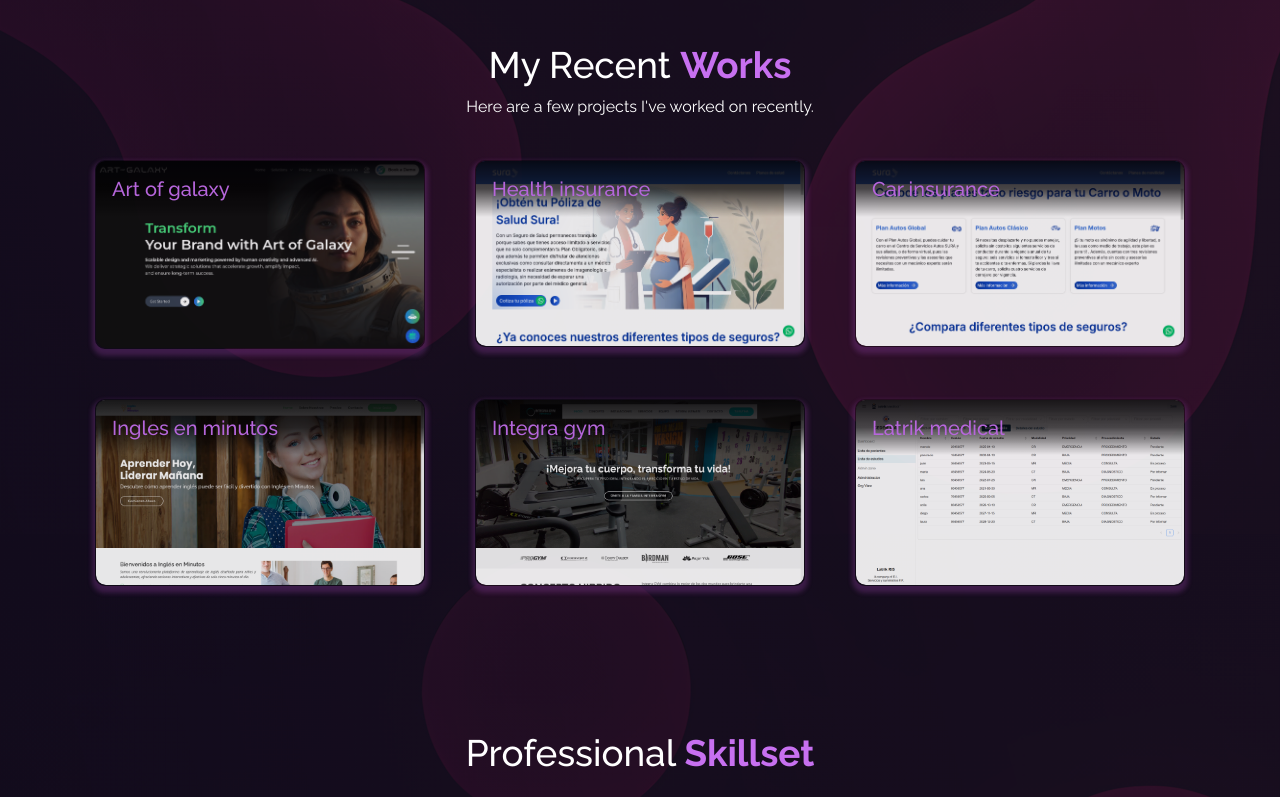
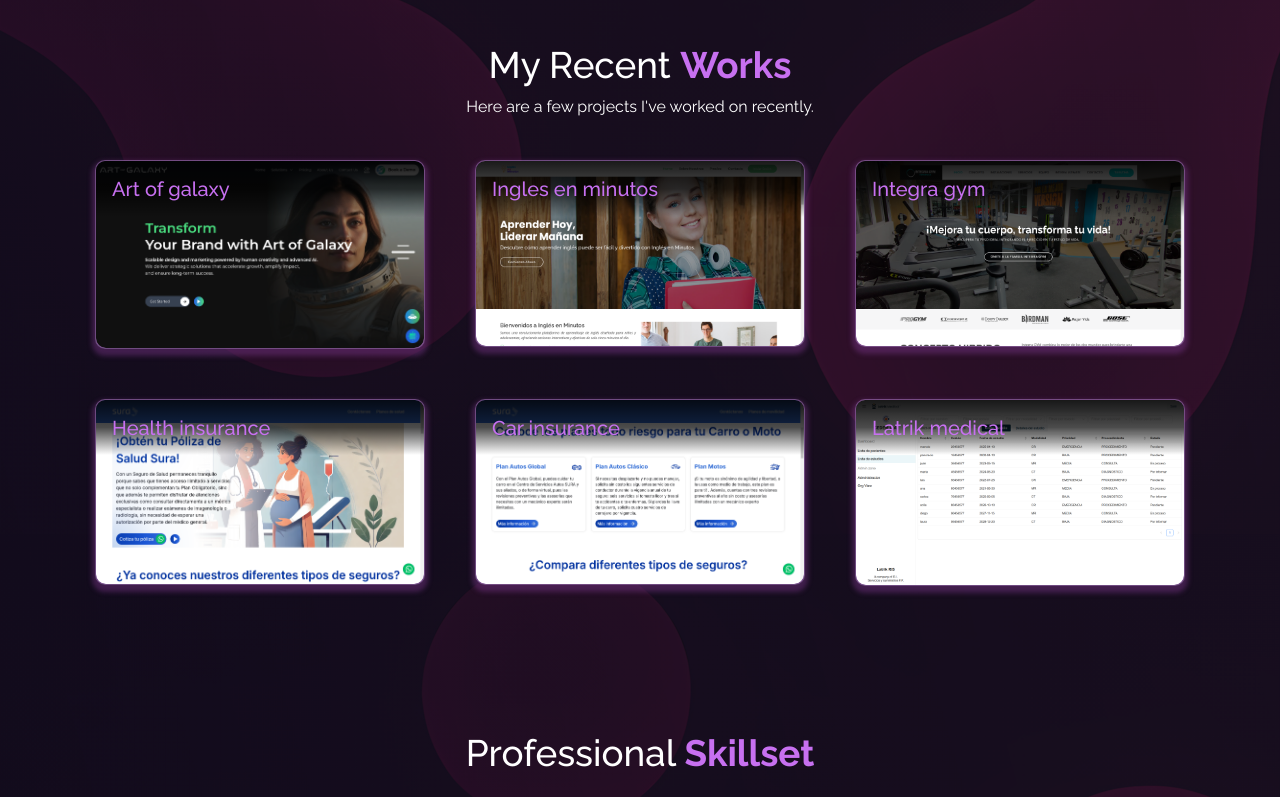
Before and after one commit to famerca/portfolio, a React (Vite) app: page / in a window 1280 px wide. Shown: the part 1943-2740 px from the top of the page. Built offline with nearby package versions, Linux system fonts and the light colour scheme.

Commit message:
cambios de diseño y agregar animaciones

```diff
--- a/src/components/About/Toolstack.jsx
+++ b/src/components/About/Toolstack.jsx
@@ -3,8 +3,8 @@ import { Col, Row } from "react-bootstrap";
 import {
   SiPostman,
   SiSlack,
-  SiVercel,
-  SiUbuntu
+  SiUbuntu,
+  SiFigma
 } from "react-icons/si";
 
 import { BiLogoVisualStudio } from "react-icons/bi";
@@ -29,8 +29,8 @@ function Toolstack() {
         <p>Slack</p>
       </Col>
       <Col xs={4} md={2} className="tech-icons">
-        <SiVercel />
-        <p>Vercel</p>
+        <SiFigma />
+        <p>Figma</p>
       </Col>
     </Row>
   );
--- a/src/components/Projects/ProjectCards.jsx
+++ b/src/components/Projects/ProjectCard.jsx
@@ -1,8 +1,8 @@
-import React, { useState, useRef } from "react";
+import React, { useState, useRef, forwardRef } from "react";
 import Card from "react-bootstrap/Card";
 import { GoArrowUpRight } from "react-icons/go";
 
-function ProjectCards(props) {
+const ProjectCard = forwardRef((props, ref) => {
   const [isTouched, setIsTouched] = useState(false);
   const touchTimerRef = useRef(null);
 
@@ -40,8 +40,9 @@ function ProjectCards(props) {
       target="_blank"
       rel="noreferrer"
       onClick={handleClick}
+
     >
-      <Card className={`project-card-view ${isTouched ? 'is-touched' : ''}`}>
+      <Card ref={ref} className={`project-card-view ${isTouched ? 'is-touched' : ''} ${props.show ? 'show' : ''}`}>
         <Card.Img loading="lazy" variant="top" src={props.imgPath} alt="card-img" />
         <span className="link-icon">
           <GoArrowUpRight />
@@ -60,6 +61,6 @@ function ProjectCards(props) {
       </Card>
     </a>
   );
-}
+});
 
-export default ProjectCards;
+export default ProjectCard;
--- a/src/components/Projects/Projects.jsx
+++ b/src/components/Projects/Projects.jsx
@@ -1,6 +1,6 @@
-import React from "react";
+import React, { useRef, useState, useEffect } from "react";
 import { Container, Row, Col } from "react-bootstrap";
-import ProjectCard from "./ProjectCards";
+import ProjectCard from "./ProjectCard";
 import artofgalaxy from "../../Assets/Projects/artofgalaxy.png";
 import surasalud from "../../Assets/Projects/surasalud.png";
 import suraautos from "../../Assets/Projects/suraautos.png";
@@ -10,9 +10,72 @@ import latrikmedical from "../../Assets/Projects/latrikmedical.png";
 import { useTranslation } from "react-i18next";
 import { reactElement, nextjsElement, sanityElement, TailwindElement, awsElement, mysqlElement, nodejsElement, expressElement, playwrightElement, assemblyElement, phpElement, jsElement } from "../Tooltip";
 
+
+const projectData = [
+  { imgPath: artofgalaxy, titleKey: "proyects.artofgalaxy.title", descriptionKey: "proyects.artofgalaxy.description", demoLink: "https://artofgalaxy.com", skills: [reactElement, TailwindElement], ghLink: "https://github.com/soumyajit4419/Chatify" },
+  { imgPath: inglesenminutos, titleKey: "proyects.inglesenminutos.title", descriptionKey: "proyects.inglesenminutos.description", demoLink: "https://inglesenminutos.com", skills: [jsElement, phpElement, TailwindElement], ghLink: "https://github.com/soumyajit4419/Bits-0f-C0de" },
+  { imgPath: integragym, titleKey: "proyects.integragym.title", descriptionKey: "proyects.integragym.description", demoLink: "https://integragym.com", skills: [jsElement, phpElement, mysqlElement], ghLink: "https://github.com/soumyajit4419/Integra-Gym" },
+  { imgPath: surasalud, titleKey: "proyects.surasalud.title", descriptionKey: "proyects.surasalud.description", demoLink: "https://polizadesaludsura.com", skills: [reactElement, nextjsElement, TailwindElement], ghLink: "https://github.com/soumyajit4419/Bits-0f-C0de" },
+  { imgPath: suraautos, titleKey: "proyects.suraautos.title", descriptionKey: "proyects.suraautos.description", demoLink: "https://www.todoriesgosura-autos-motos.com", skills: [reactElement, nextjsElement, TailwindElement], ghLink: "https://github.com/soumyajit4419/Editor.io" },
+  { imgPath: latrikmedical, titleKey: "proyects.latrikmedical.title", descriptionKey: "proyects.latrikmedical.description", demoLink: "https://latrikmedical.com", skills: [reactElement, TailwindElement], ghLink: "https://github.com/soumyajit4419/Latrik-Medical" },
+];
+
 function Projects() {
 
   const { t } = useTranslation();
+    // 1. Array de referencias para apuntar a cada ProjectCard
+  const cardRefs = useRef([]);
+  // 2. Estado para almacenar la visibilidad de cada tarjeta (inicialmente todas ocultas)
+  const [visibleCards, setVisibleCards] = useState(Array(projectData.length).fill(false));
+
+  // Inicializa el array de refs. Asegura que tengamos una ref para cada proyecto.
+  if (cardRefs.current.length !== projectData.length) {
+    // Usamos React.createRef() si la referencia no existe aún
+    cardRefs.current = Array(projectData.length).fill().map((_, i) => cardRefs.current[i] || React.createRef());
+  }
+
+   // 3. Lógica centralizada de Intersection Observer
+  useEffect(() => {
+    const observerOptions = {
+      root: null,
+      // La animación se activa cuando el elemento está a 100px del borde inferior del viewport
+      rootMargin: '0px 0px -100px 0px',
+      threshold: 0.1,
+    };
+
+    const observer = new IntersectionObserver((entries) => {
+      entries.forEach(entry => {
+        // Buscar el índice del elemento observado en el array de referencias
+        const index = cardRefs.current.findIndex(ref => ref.current === entry.target);
+
+        if (entry.isIntersecting && index !== -1) {
+          // Actualizar el estado de la tarjeta específica (en cascada)
+          // Usamos setTimeout para crear el efecto de retraso de 100ms entre tarjetas
+          setTimeout(() => {
+              setVisibleCards(prev => {
+                  if (prev[index]) return prev;
+                  const newVisibleCards = [...prev];
+                  newVisibleCards[index] = true;
+                  return newVisibleCards;
+              });
+
+              // Dejar de observar después de que la animación se haya activado
+              observer.unobserve(entry.target);
+          }, index * 100); // 100ms de retraso por cada tarjeta
+        }
+      });
+    }, observerOptions);
+
+    // Observar cada elemento de la tarjeta
+    cardRefs.current.forEach(ref => {
+      if (ref.current) {
+        observer.observe(ref.current);
+      }
+    });
+
+    // Función de limpieza
+    return () => observer.disconnect();
+  }, []); // El array vacío asegura que se ejecute solo una vez al montar
 
   return (
       <Container className="home-section project-section" id="projects">
@@ -23,83 +86,25 @@ function Projects() {
           {t("proyects.description")}
         </p>
         <Row style={{ justifyContent: "center", paddingBottom: "10px" }}>
-          <Col md={4} className="project-card">
-            <ProjectCard
-              key={1}
-              imgPath={artofgalaxy}
-              isBlog={false}
-              title={t("proyects.artofgalaxy.title")}
-              description={t("proyects.artofgalaxy.description")}
-              ghLink="https://github.com/soumyajit4419/Chatify"
-              demoLink="https://artofgalaxy.com"
-              skills={[reactElement, TailwindElement]}
-            />
-          </Col>
+          {projectData.map((project, index) => (
+            <Col key={project.titleKey} md={4} className="project-card">
+              <ProjectCard
+                // 4. Se pasa la referencia a la tarjeta hija
+                ref={cardRefs.current[index]}
+                // 5. Se pasa el estado de visibilidad al prop 'show'
+                show={visibleCards[index]}
 
-          <Col md={4} className="project-card">
-            <ProjectCard
-              key={2}
-              imgPath={surasalud}
-              isBlog={false}
-              title={t("proyects.surasalud.title")}
-              description={t("proyects.surasalud.description")}
-              ghLink="https://github.com/soumyajit4419/Bits-0f-C0de"
-              demoLink="https://polizadesaludsura.com"
-              skills={[reactElement, nextjsElement, TailwindElement]}
-            />
-          </Col>
-
-          <Col md={4} className="project-card">
-            <ProjectCard
-              key={3}
-              imgPath={suraautos}
-              isBlog={false}
-              title={t("proyects.suraautos.title")}
-              description={t("proyects.suraautos.description")}
-              ghLink="https://github.com/soumyajit4419/Editor.io"
-              demoLink="https://www.todoriesgosura-autos-motos.com"
-              skills={[reactElement, nextjsElement, TailwindElement]}
-            />
-          </Col>
-
-          <Col md={4} className="project-card">
-            <ProjectCard
-              key={4}
-              imgPath={inglesenminutos}
-              isBlog={false}
-              title={t("proyects.inglesenminutos.title")}
-              description={t("proyects.inglesenminutos.description")}
-              ghLink="https://github.com/soumyajit4419/Bits-0f-C0de"
-              demoLink="https://inglesenminutos.com"
-              skills={[jsElement, phpElement, TailwindElement]}
-            />
-          </Col>
-
-          <Col md={4} className="project-card">
-            <ProjectCard
-              key={5}
-              imgPath={integragym}
-              isBlog={false}
-              title={t("proyects.integragym.title")}
-              description={t("proyects.integragym.description")}
-              ghLink="https://github.com/soumyajit4419/Integra-Gym"
-              demoLink="https://integragym.com"
-              skills={[jsElement, phpElement, mysqlElement]}
-            />
-          </Col>
-
-          <Col md={4} className="project-card">
-            <ProjectCard
-              key={6}
-              imgPath={latrikmedical}
-              isBlog={false}
-              title={t("proyects.latrikmedical.title")}
-              description={t("proyects.latrikmedical.description")}
-              ghLink="https://github.com/soumyajit4419/Latrik-Medical"
-              demoLink="https://latrikmedical.com"
-              skills={[reactElement, TailwindElement]}
-            />
-          </Col>
+                // Props existentes
+                isBlog={false}
+                imgPath={project.imgPath}
+                title={t(project.titleKey)}
+                description={t(project.descriptionKey)}
+                ghLink={project.ghLink}
+                demoLink={project.demoLink}
+                skills={project.skills}
+              />
+            </Col>
+          ))}
         </Row>
       </Container>
   );
--- a/src/in.jsx
+++ b/src/in.jsx
@@ -28,7 +28,7 @@ i18n
       // 'path' debe ser el primero para que lea la URL
       order: ['path', 'cookie', 'localStorage', 'navigator'],
       // Esto le dice al detector que busque en el primer segmento de la ruta (por ejemplo, `/es/`).
-      lookupFromPathIndex: 1,
+      lookupFromPathIndex: 0,
     },
   });
 
--- a/src/style.css
+++ b/src/style.css
@@ -516,13 +516,23 @@ button:focus {
 .project-card-view {
   box-shadow: 0 4px 5px 3px rgba(119, 53, 136, 0.459) !important;
   color: white !important;
-  background-color: transparent !important;
-  opacity: 0.9 !important;
-  transition: all 0.5s ease 0s !important;
+  background-color: rgba(200, 137, 230, 0.637) !important;
+
+  /* ESTADO INICIAL: Oculto y Desplazado */
+  opacity: 0;
+  transform: translateY(40px);
+  transition: opacity 0.8s cubic-bezier(0.25, 0.46, 0.45, 0.94),
+              transform 0.8s cubic-bezier(0.25, 0.46, 0.45, 0.94),
+              all 0.5s ease;
   height: fit-content !important;
   overflow: hidden;
   cursor: pointer !important;
   border-radius: 10px !important;
+}
+
+.project-card-view.show {
+    opacity: 1;
+    transform: translateY(0);
 }
 
 .project-card-view .skills
@@ -853,9 +863,14 @@ button:focus {
 }
 
 .tech-icons:hover {
-  transform: scale(1.05) !important;
+  /* ¡No tocamos el border! En su lugar, añadimos un box-shadow con el mismo color */
   overflow: hidden !important;
-  border: 2.2px solid rgba(197, 115, 230, 0.883) !important;
+  /* El primer valor (0 0 0) es el desplazamiento X, Y y desenfoque.
+     El cuarto valor (2.2px) es la extensión (el grosor simulado).
+     El último valor es el color deseado. */
+   box-shadow:
+    4px 5px 4px 3px rgba(89, 4, 168, 0.137), /* Sombra Original */
+    0 0 0 2.2px rgba(197, 115, 230, 0.883) !important;  /* Borde Simulado */
 }
 
 .tech-icons:hover p{
--- a/vite.config.js
+++ b/vite.config.js
@@ -3,6 +3,6 @@ import react from '@vitejs/plugin-react'
 
 // https://vite.dev/config/
 export default defineConfig({
-  base: '/portfolio/',
+  base: '/',
   plugins: [react()],
 })
```
